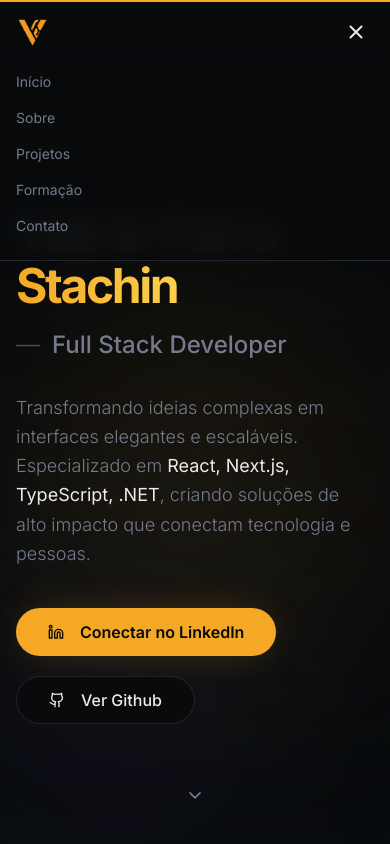
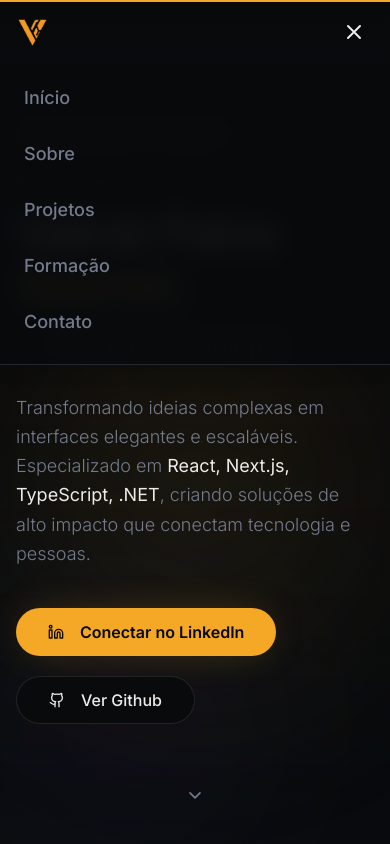
Before and after one commit to valmirpst/portfolio, a React (Vite) app: page / in a window 390 px wide. Both pictures are taken after a click on the button "Menu". Shown: the top 844 px of the page. Built offline with nearby package versions, Linux system fonts and the light colour scheme; the HTML template or start-up script is replaced by a standard one.

Commit message:
feat: Aumenta tamanho dos botões do Menu em telas mobile

```diff
--- a/src/components/Navbar.tsx
+++ b/src/components/Navbar.tsx
@@ -91,21 +91,23 @@ const Navbar = () => {
           {/* Mobile toggle */}
           <button
             onClick={() => setMobileOpen(!mobileOpen)}
-            className="md:hidden text-foreground p-2"
+            className="md:hidden text-foreground p-2 flex items-center justify-center rounded-md hover:bg-accent/50"
             aria-label="Menu"
           >
             <svg
-              width="20"
-              height="20"
-              viewBox="0 0 20 20"
+              width="24"
+              height="24"
+              viewBox="0 0 24 24"
               fill="none"
               stroke="currentColor"
               strokeWidth="2"
+              strokeLinecap="round"
+              strokeLinejoin="round"
             >
               {mobileOpen ? (
-                <path d="M4 4l12 12M16 4L4 16" />
+                <path d="M18 6L6 18M6 6l12 12" />
               ) : (
-                <path d="M3 6h14M3 10h14M3 14h14" />
+                <path d="M4 6h16M4 12h16M4 18h16" />
               )}
             </svg>
           </button>
@@ -115,27 +117,32 @@ const Navbar = () => {
         <AnimatePresence>
           {mobileOpen && (
             <motion.div
-              className="md:hidden bg-background/95 backdrop-blur-md border-b border-border px-4 pb-4"
+              className="md:hidden bg-background/95 backdrop-blur-md border-b border-border px-2 pb-4 pt-2 shadow-lg overflow-hidden"
               initial={{ height: 0, opacity: 0 }}
               animate={{ height: "auto", opacity: 1 }}
               exit={{ height: 0, opacity: 0 }}
               transition={{ duration: 0.3 }}
             >
+              <div className="flex flex-col gap-1">
                 {navItems.map((item, i) => (
                   <motion.div
                     key={item.href}
-                  onClick={() => setMobileOpen(false)}
-                  className="block py-2 text-sm text-muted-foreground hover:text-primary transition-colors"
                     variants={fadeUp}
                     initial="hidden"
                     animate="visible"
                     transition={{ delay: i * 0.05 }}
                   >
-                  <HashLink smooth to={item.href}>
+                    <HashLink
+                      smooth
+                      to={item.href}
+                      onClick={() => setMobileOpen(false)}
+                      className="block w-full py-3 px-4 text-lg font-medium text-muted-foreground hover:text-primary hover:bg-muted/50 rounded-lg transition-colors"
+                    >
                       {item.label}
                     </HashLink>
                   </motion.div>
                 ))}
+              </div>
             </motion.div>
           )}
         </AnimatePresence>
```
Lines whose indentation alone changed are shown as unchanged.
